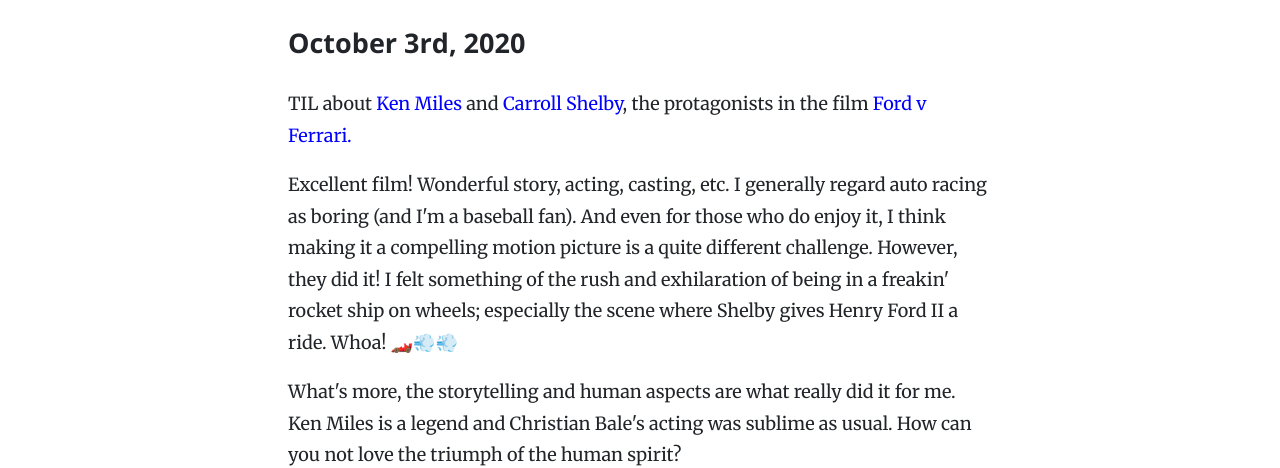
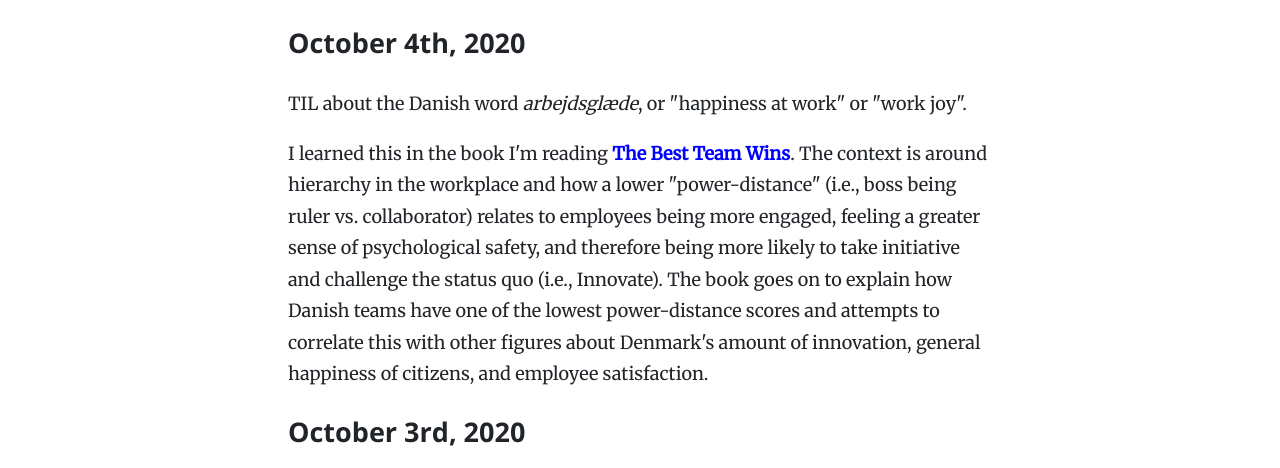
Before and after one commit to michaelyuen/personal-website, a React app in the folder v5/: page /today-i-learned in a window 1280 px wide. Shown: the part 344-812 px from the top of the page. Built offline with nearby package versions, Linux system fonts and the light colour scheme; a web font is replaced by a local one.

Commit message:
TIL for 2020-10-04 (#29)
* Add til for 2020-10-04

* Add more content for til

```diff
--- a/v5/pages/today-i-learned.tsx
+++ b/v5/pages/today-i-learned.tsx
@@ -2,6 +2,25 @@
   return (
     <section className="TILContainer">
       <h1>Today I Learned</h1>
+      <h2>October 4th, 2020</h2>
+      <p>
+        TIL about the Danish word <em>arbejdsgl&aelig;de</em>, or "happiness at
+        work" or "work joy".
+      </p>
+      <p>
+        I learned this in the book I'm reading{" "}
+        <a href="https://www.goodreads.com/book/show/35785251-the-best-team-wins">
+          <b>The Best Team Wins</b>
+        </a>
+        . The context is around hierarchy in the workplace and how a lower
+        "power-distance" (i.e., boss being ruler vs. collaborator) relates to
+        employees being more engaged, feeling a greater sense of psychological
+        safety, and therefore being more likely to take initiative and challenge
+        the status quo (i.e., Innovate). The book goes on to explain how Danish
+        teams have one of the lowest power-distance scores and attempts to
+        correlate this with other figures about Denmark's amount of innovation,
+        general happiness of citizens, and employee satisfaction.
+      </p>
       <h2>October 3rd, 2020</h2>
       <p>
         TIL about{" "}
```
